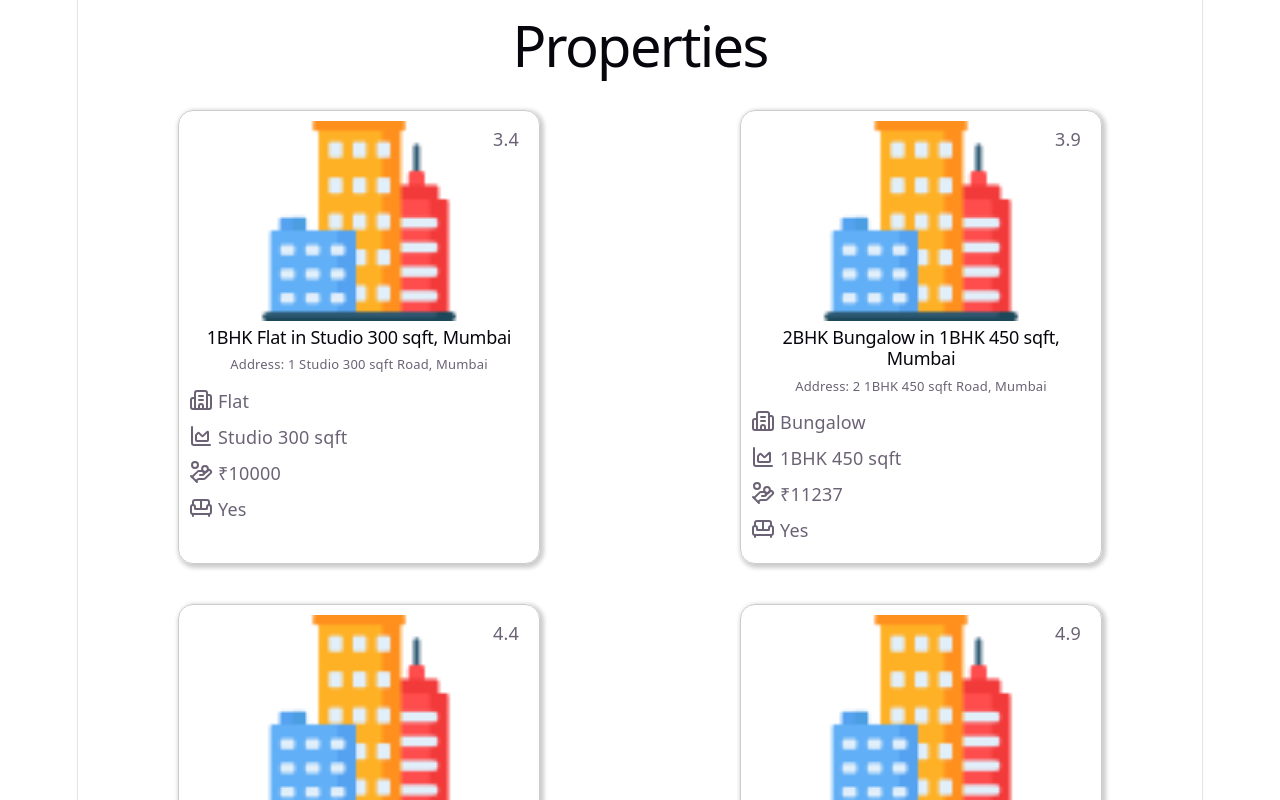
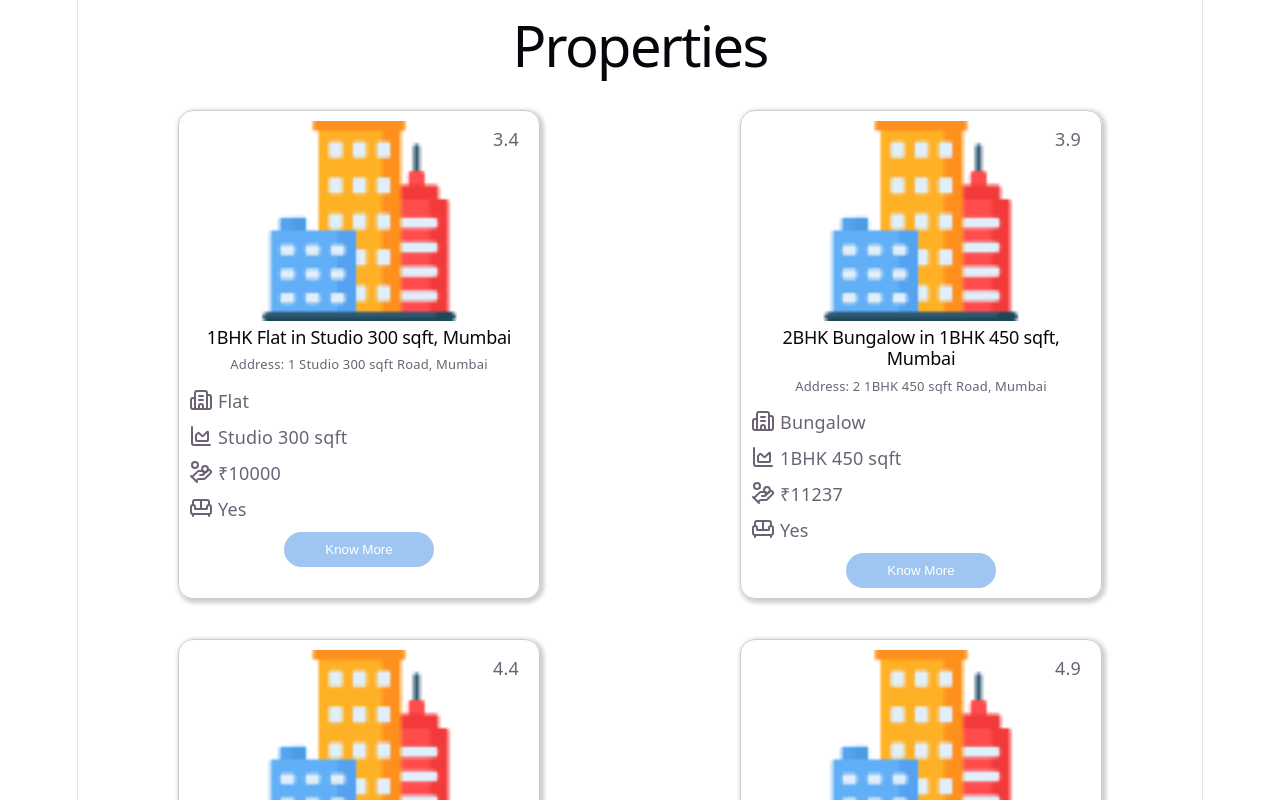
Before and after one commit to sakshi07bhosale/Easy-rent-react-app, a React (Vite) app: page /properties in a window 1280 px wide. Shown: the top 800 px of the page. Built offline with nearby package versions, Linux system fonts and the light colour scheme.

Commit message:
now know more button are clickable

```diff
--- a/src/components/PropertyCard/PropertyCard.jsx
+++ b/src/components/PropertyCard/PropertyCard.jsx
@@ -13,7 +13,7 @@ function PropertyInfo({icon, label}) {
 
 }
 
-function PropertyCard({ title, address, city, area, propertyType, rent, rating, furnished }){
+function PropertyCard({ title, address, city, area, propertyType, rent, rating, furnished, id }){
     return (
         <div className="property-card">
             <img src={DummyImg} alt="property" className="property-Img" />
@@ -27,7 +27,9 @@ function PropertyCard({ title, address, city, area, propertyType, rent, rating,
             <PropertyInfo icon={<Sofa />} label={furnished ? "Yes" : "No"} />
 
             <div className="card-actions">
-                <Button title={"Know More"} />
+                <Button title={"Know More"} onClick={()=>{
+                    window.location.href=`/property/${id}`;
+                }} />
             </div>
 
         </div>
--- a/src/views/Properties/Properties.jsx
+++ b/src/views/Properties/Properties.jsx
@@ -12,6 +12,7 @@ function Properties() {
                     return (
                         <PropertyCard
                             key={id}
+                            id={id}
                             title={title}
                             address={address}
                             area={area}
```
Also changed, not shown: src/components/Button/Button.jsx (+4 -3 lines).
